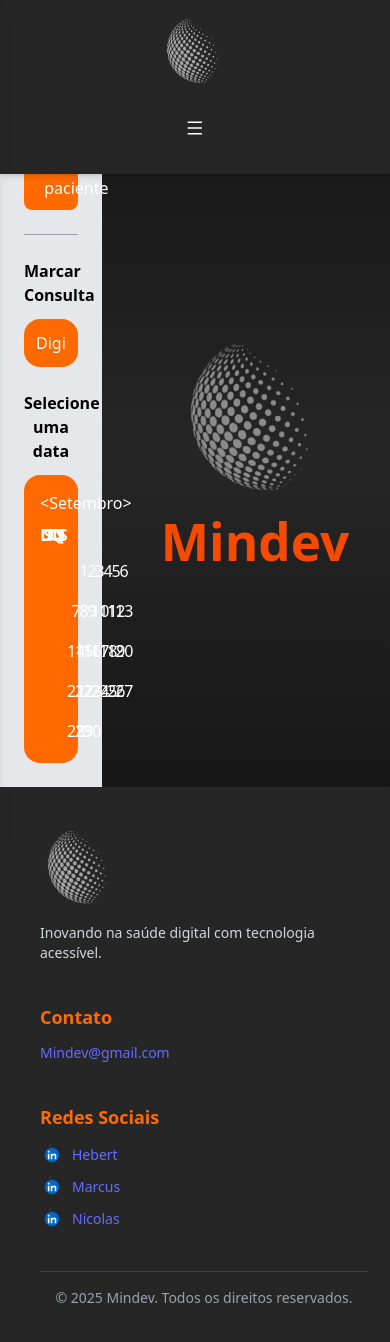
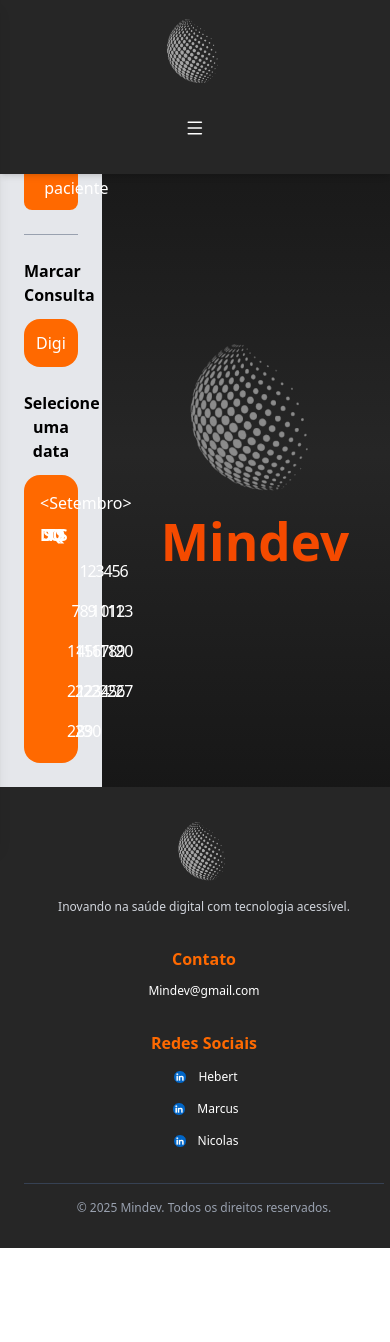
Before and after one commit to Nicolas-Ramiro/Sprint3-challenge-front, a React (Vite) app: page /consulta in a window 390 px wide. Shown: the top 1342 px of the page. After the commit the page ends 1248 px from the top, so only its background shows below. Built offline with nearby package versions, Linux system fonts and the light colour scheme.

Commit message:
fazendo a responsividade do footer

```diff
--- a/src/components/footer.tsx
+++ b/src/components/footer.tsx
@@ -4,26 +4,29 @@ import LogoLinkedin from "../assets/linkedinLogo.webp";
 
 const Footer: React.FC = () => {
   return (
-    <footer className="bg-neutral-800 text-white px-10 lg:px-20 py-10 w-full">
-      <div className="flex flex-wrap justify-between items-start gap-10">
+    <footer className="bg-neutral-800 text-white px-6 sm:px-10 lg:px-20 py-8 sm:py-10 w-full">
+      {/* Conteúdo em colunas responsivas */}
+      <div className="flex flex-col lg:flex-row flex-wrap justify-center lg:justify-between items-center lg:items-start gap-8 sm:gap-10 text-center lg:text-left">
         {/* Coluna com a logo */}
-        <div className="flex-1 min-w-[200px] flex flex-col items-start">
+        <div className="flex-1 min-w-[200px] flex flex-col items-center lg:items-start">
           <img
             src={LogoMindev}
             alt="Logo Mindev"
-            className="h-20 w-auto mb-4"
+            className="h-16 sm:h-20 w-auto mb-4"
           />
-          <p className="text-sm md:text-base text-gray-300">
+          <p className="text-xs sm:text-sm md:text-base text-gray-300 max-w-xs">
             Inovando na saúde digital com tecnologia acessível.
           </p>
         </div>
 
         {/* Coluna contato */}
         <div className="flex-1 min-w-[200px]">
-          <h3 className="text-orange-500 font-semibold text-lg mb-3">Contato</h3>
+          <h3 className="text-orange-500 font-semibold text-base sm:text-lg mb-3">
+            Contato
+          </h3>
           <a
             href="mailto:Mindev@gmail.com"
-            className="block text-sm md:text-base text-white visited:text-white no-underline hover:underline focus:outline-none focus:ring-2 focus:ring-orange-500 rounded"
+            className="block text-xs sm:text-sm md:text-base !text-white visited:text-white no-underline hover:underline focus:outline-none focus:ring-2 focus:ring-orange-500 rounded"
           >
             Mindev@gmail.com
           </a>
@@ -31,52 +34,50 @@ const Footer: React.FC = () => {
 
         {/* Coluna redes sociais */}
         <div className="flex-1 min-w-[200px]">
-          <h3 className="text-orange-500 font-semibold text-lg mb-3">
+          <h3 className="text-orange-500 font-semibold text-base sm:text-lg mb-3">
             Redes Sociais
           </h3>
-          <div className="space-y-2">
-            <div className="flex items-center gap-2">
-              <img src={LogoLinkedin} alt="LinkedIn" className="w-6 h-6" />
-              <a
-                href="https://www.linkedin.com/in/hebert-lopes-36a3bb12a"
-                target="_blank"
-                rel="noopener noreferrer"
-                className="text-white visited:text-white no-underline hover:underline text-sm md:text-base focus:outline-none focus:ring-2 focus:ring-orange-500 rounded"
-                aria-label="LinkedIn Hebert"
+          <div className="space-y-3">
+            {[
+              {
+                name: "Hebert",
+                url: "https://www.linkedin.com/in/hebert-lopes-36a3bb12a",
+              },
+              {
+                name: "Marcus",
+                url: "https://www.linkedin.com/in/marcus-vin%C3%ADcius-vila-nova-da-silva",
+              },
+              {
+                name: "Nicolas",
+                url: "https://www.linkedin.com/in/nicolas-ramiro-4a44bb346",
+              },
+            ].map((person) => (
+              <div
+                key={person.name}
+                className="flex justify-center lg:justify-start items-center gap-2"
               >
-                Hebert
-              </a>
-            </div>
-            <div className="flex items-center gap-2">
-              <img src={LogoLinkedin} alt="LinkedIn" className="w-6 h-6" />
-              <a
-                href="https://www.linkedin.com/in/marcus-vin%C3%ADcius-vila-nova-da-silva"
-                target="_blank"
-                rel="noopener noreferrer"
-                className="text-white visited:text-white no-underline hover:underline text-sm md:text-base focus:outline-none focus:ring-2 focus:ring-orange-500 rounded"
-                aria-label="LinkedIn Marcus"
-              >
-                Marcus
-              </a>
-            </div>
-            <div className="flex items-center gap-2">
-              <img src={LogoLinkedin} alt="LinkedIn" className="w-6 h-6" />
-              <a
-                href="https://www.linkedin.com/in/nicolas-ramiro-4a44bb346"
-                target="_blank"
-                rel="noopener noreferrer"
-                className="text-white visited:text-white no-underline hover:underline text-sm md:text-base focus:outline-none focus:ring-2 focus:ring-orange-500 rounded"
-                aria-label="LinkedIn Nicolas"
-              >
-                Nicolas
-              </a>
-            </div>
+                <img
+                  src={LogoLinkedin}
+                  alt="LinkedIn"
+                  className="w-5 h-5 sm:w-6 sm:h-6"
+                />
+                <a
+                  href={person.url}
+                  target="_blank"
+                  rel="noopener noreferrer"
+                  className="!text-white visited:text-white no-underline hover:underline text-xs sm:text-sm md:text-base focus:outline-none focus:ring-2 focus:ring-orange-500 rounded"
+                  aria-label={`LinkedIn ${person.name}`}
+                >
+                  {person.name}
+                </a>
+              </div>
+            ))}
           </div>
         </div>
       </div>
 
       {/* Linha de direitos reservados */}
-      <div className="border-t border-gray-700 mt-10 pt-4 text-center text-sm text-gray-400">
+      <div className="border-t border-gray-700 mt-8 sm:mt-10 pt-4 text-center text-xs sm:text-sm text-gray-400">
         © {new Date().getFullYear()} Mindev. Todos os direitos reservados.
       </div>
     </footer>
```
